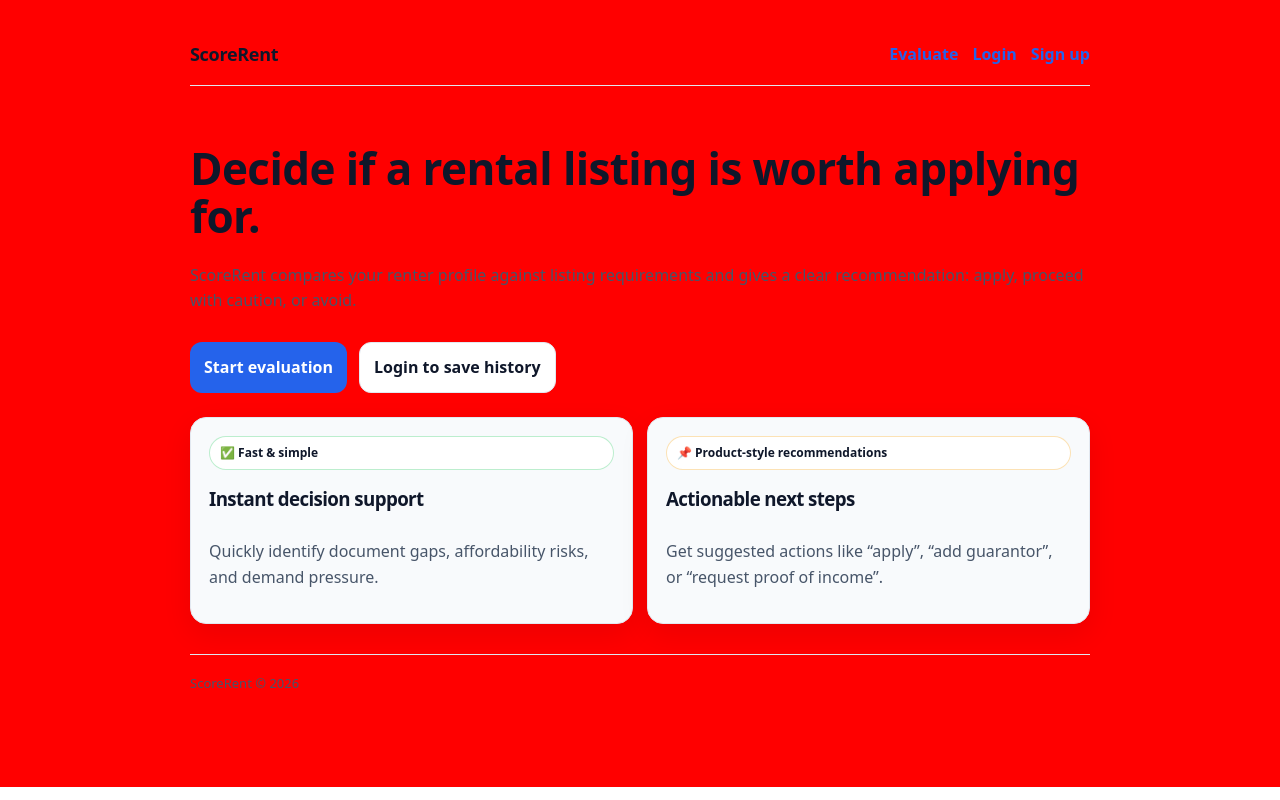
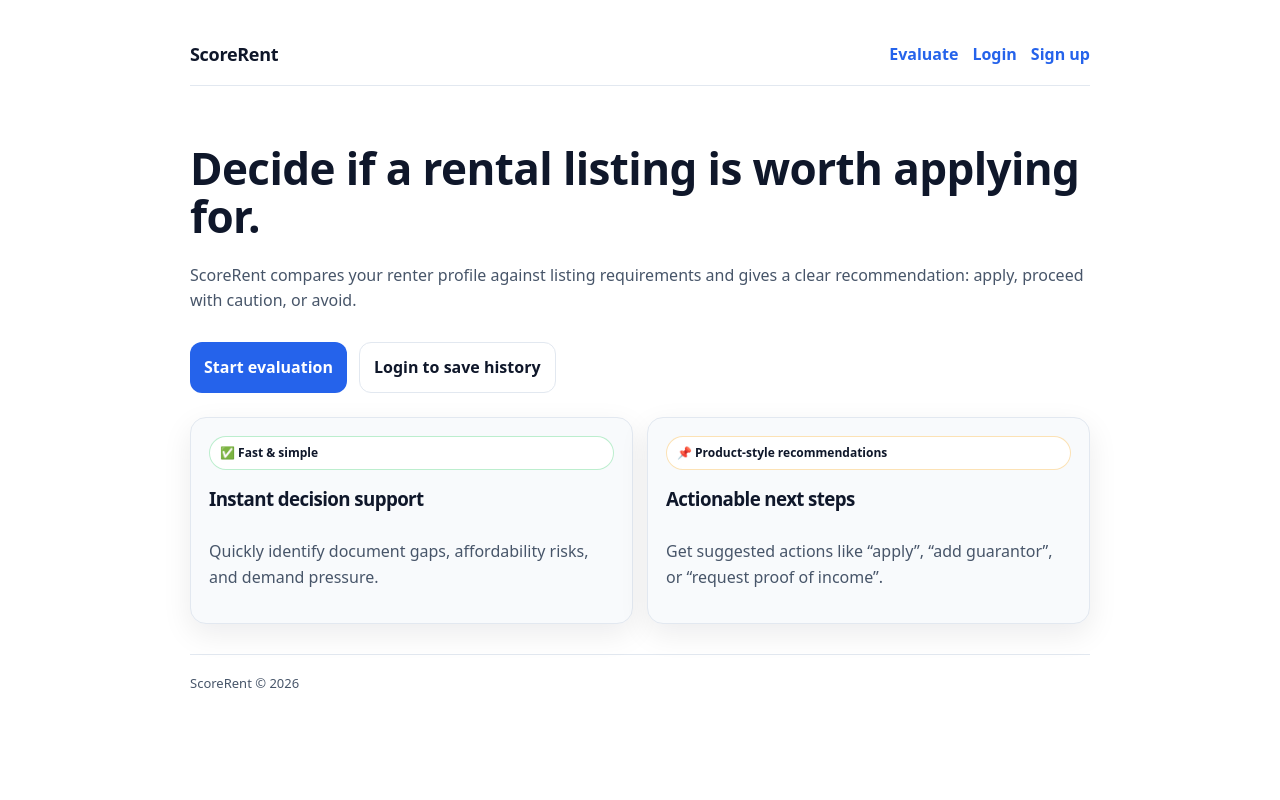
Before and after one commit to nonluthando/ScoreRent, a FastAPI app: page / in a window 1280 px wide. Run offline with FastAPI, Linux system fonts and the light colour scheme.

Commit message:
Update styles.css
removed red test feature

```diff
--- a/static/styles.css
+++ b/static/styles.css
@@ -1,4 +1,4 @@
-body { background: red !important; }
+
 :root {
   --bg: #ffffff;
   --text: #0f172a;
```
